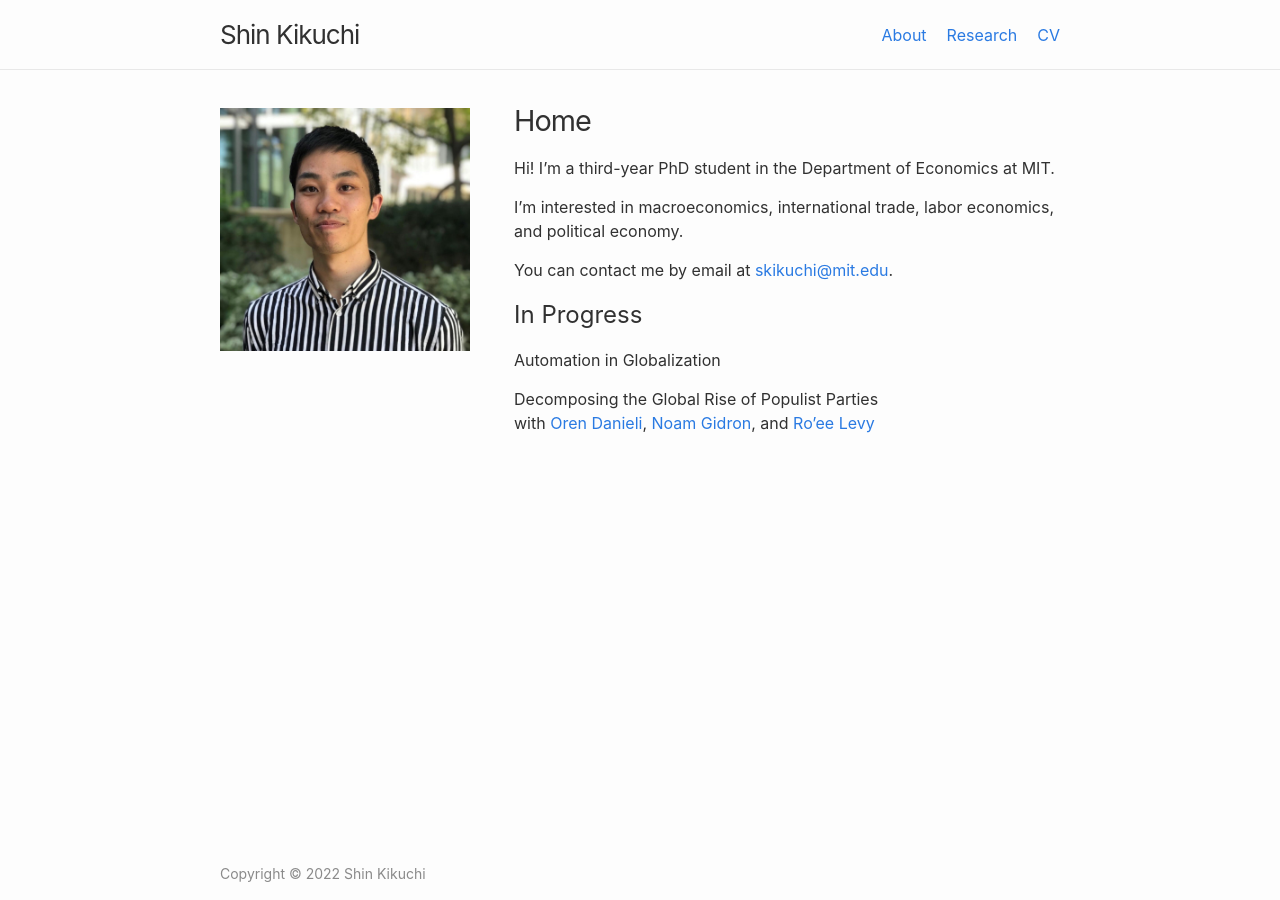
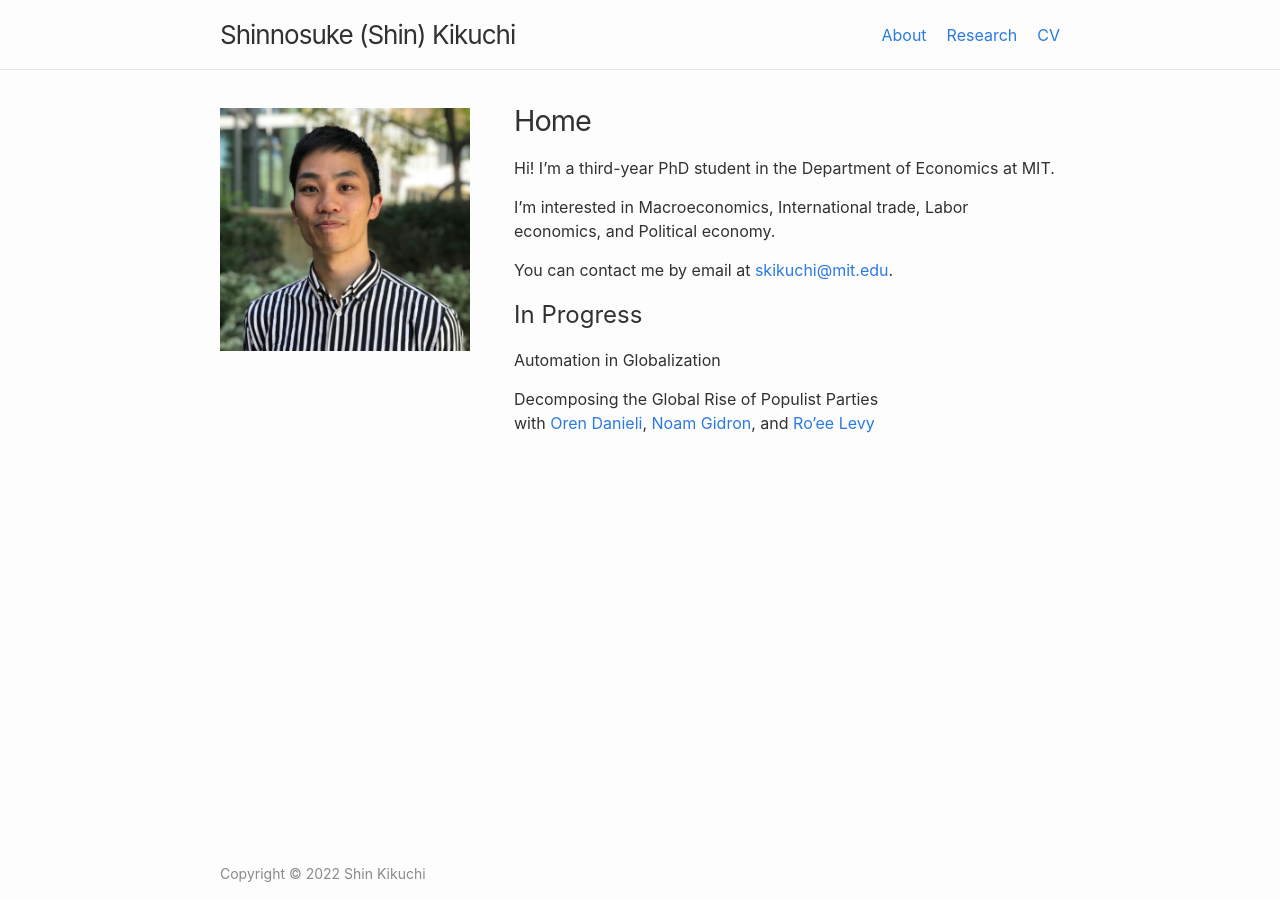
Before and after one commit to shinnkikuchi/shinnkikuchi.github.io, a Jekyll site: the page built from index.md, in a window 1280 px wide. Built offline with Jekyll 4.4.1, drawn with Linux system fonts in a browser that asks for light colours.

Commit message:
some fix

```diff
--- a/_config.yml
+++ b/_config.yml
@@ -18,7 +18,7 @@
 # You can create any custom variable you would like, and they will be accessible
 # in the templates via {{ site.myvariable }}.
 
-title: Shin Kikuchi
+title: Shinnosuke (Shin) Kikuchi
 email: skikuchi@mit.edu
 # description: >- # this means to ignore newlines until "baseurl:"
 #   Write an awesome description for your new site here. You can edit this
--- a/index.md
+++ b/index.md
@@ -8,7 +8,7 @@ title: Home
 
 Hi! I'm a third-year PhD student in the Department of Economics at MIT.
 
-I'm interested in macroeconomics, international trade, labor economics, and political economy.
+I'm interested in Macroeconomics, International trade, Labor economics, and Political economy.
 
 You can contact me by email at [skikuchi@mit.edu](mailto:skikuchi@mit.edu).
 
```
